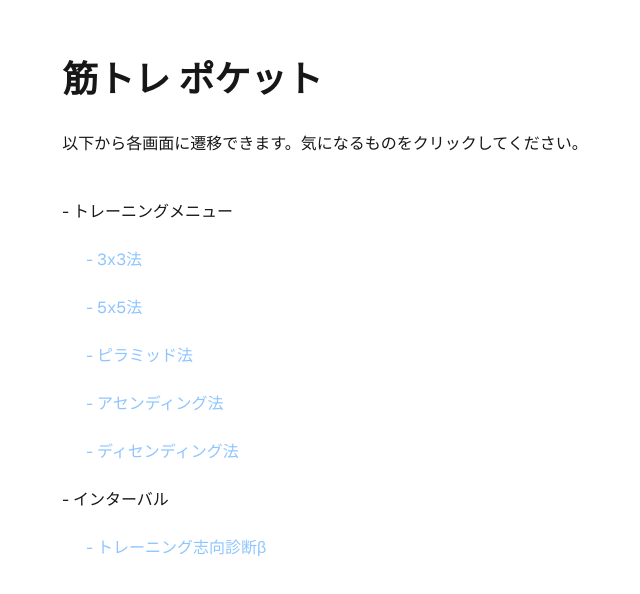
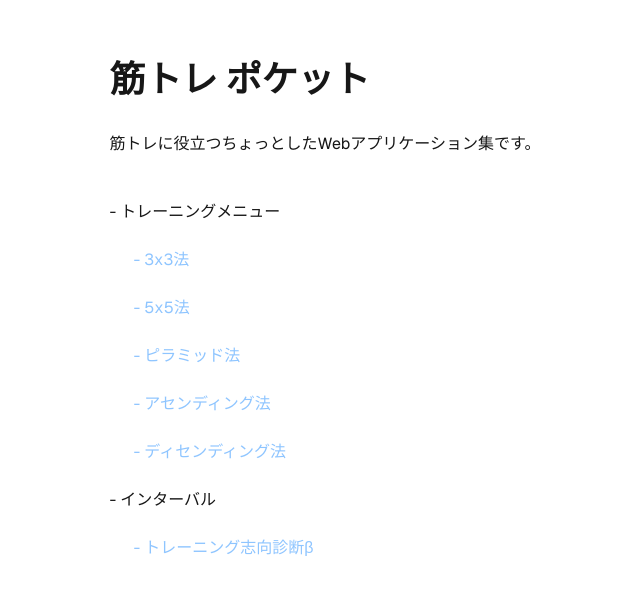
Before and after one commit to y-soliloquy/kintore-pocket-frontend, a Next.js app: page / in a window 1280 px wide. Shown: the part 104-698 px from the top of the page, without its empty margins (315-955 px from the left). Built offline with nearby package versions, Linux system fonts and the light colour scheme.

Commit message:
テキスト変更

```diff
--- a/src/app/page.tsx
+++ b/src/app/page.tsx
@@ -8,7 +8,7 @@ export default function Home() {
                     <h1 className="text-4xl font-bold text-center mx-auto">筋トレ ポケット</h1>
                 </div>
                 <div>
-                    <p>以下から各画面に遷移できます。気になるものをクリックしてください。</p>
+                    <p>筋トレに役立つちょっとしたWebアプリケーション集です。</p>
                 </div>
                 <div>
                     <h2 className="py-3">
```
